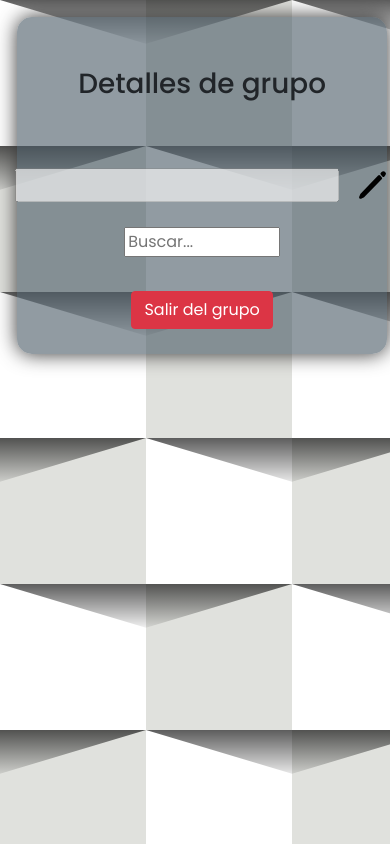
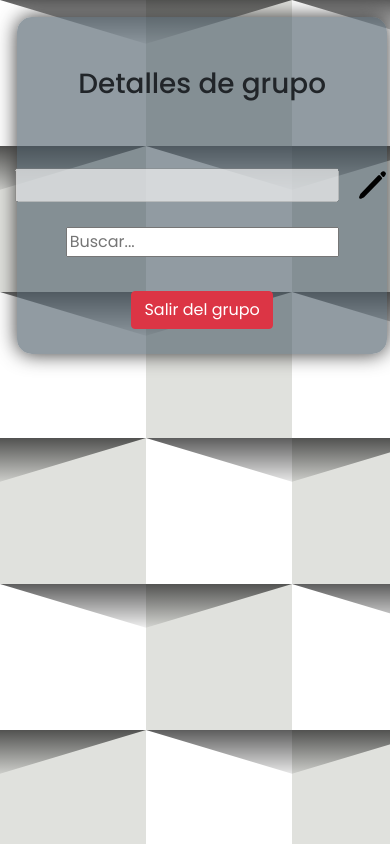
Before and after one commit to alemiranda1105/Calendario-DAW1, a plain HTML site: page pages/groupdetails/groupdetails.html in a window 390 px wide. Drawn offline with nearby package versions, Linux system fonts and the light colour scheme; no server answers.

Commit message:
cambio estilo buscador

```diff
--- a/pages/groupdetails/groupdetails.css
+++ b/pages/groupdetails/groupdetails.css
@@ -81,10 +81,10 @@ img:hover{
     }
 
     #textareas{
-        width: 80%;
+        width: 70vw;
     }
 
-    .searchInput{
-        width: 100%;
+    .searchInput input{
+        width: 70vw;
     }
 }
```
